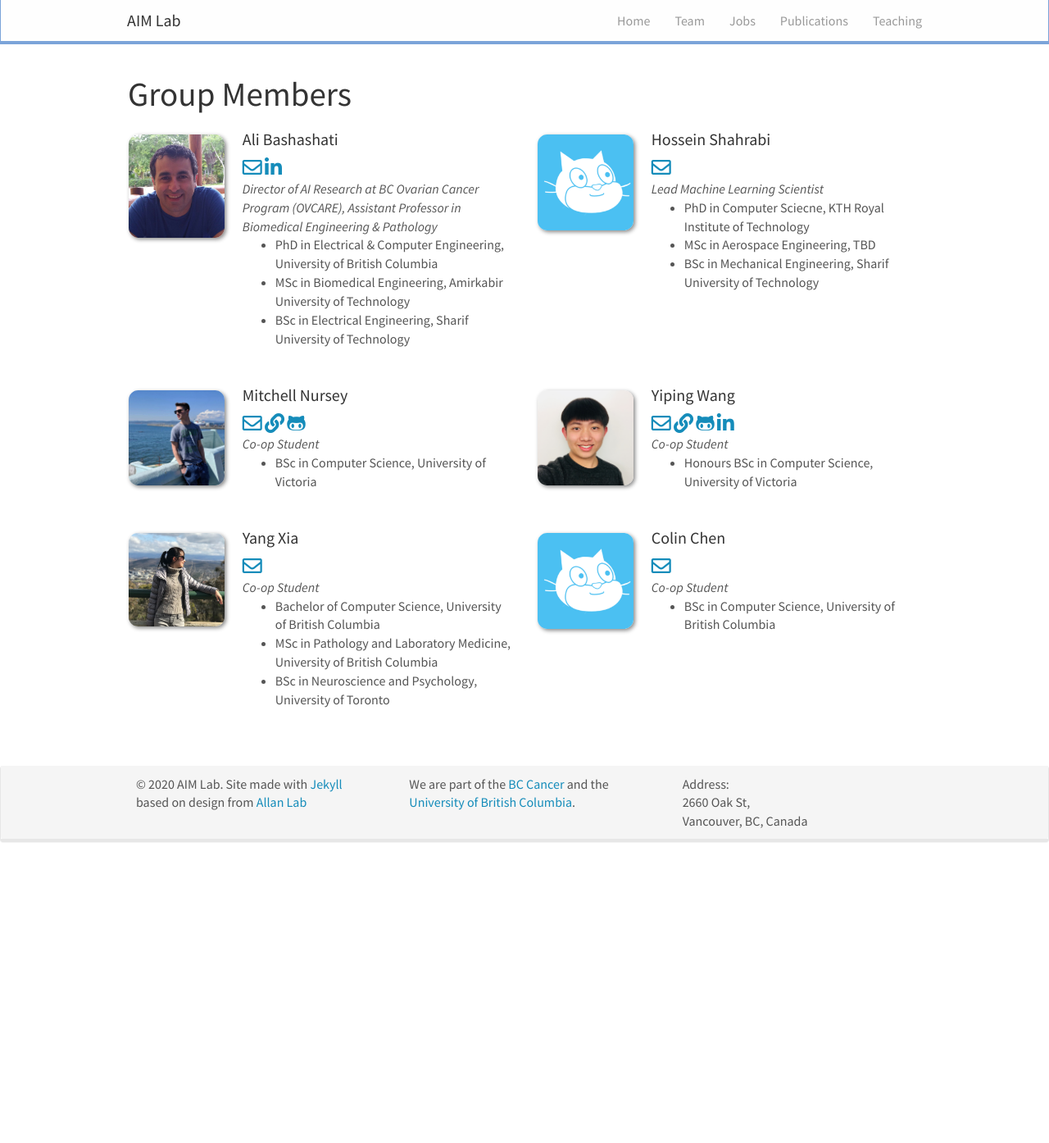
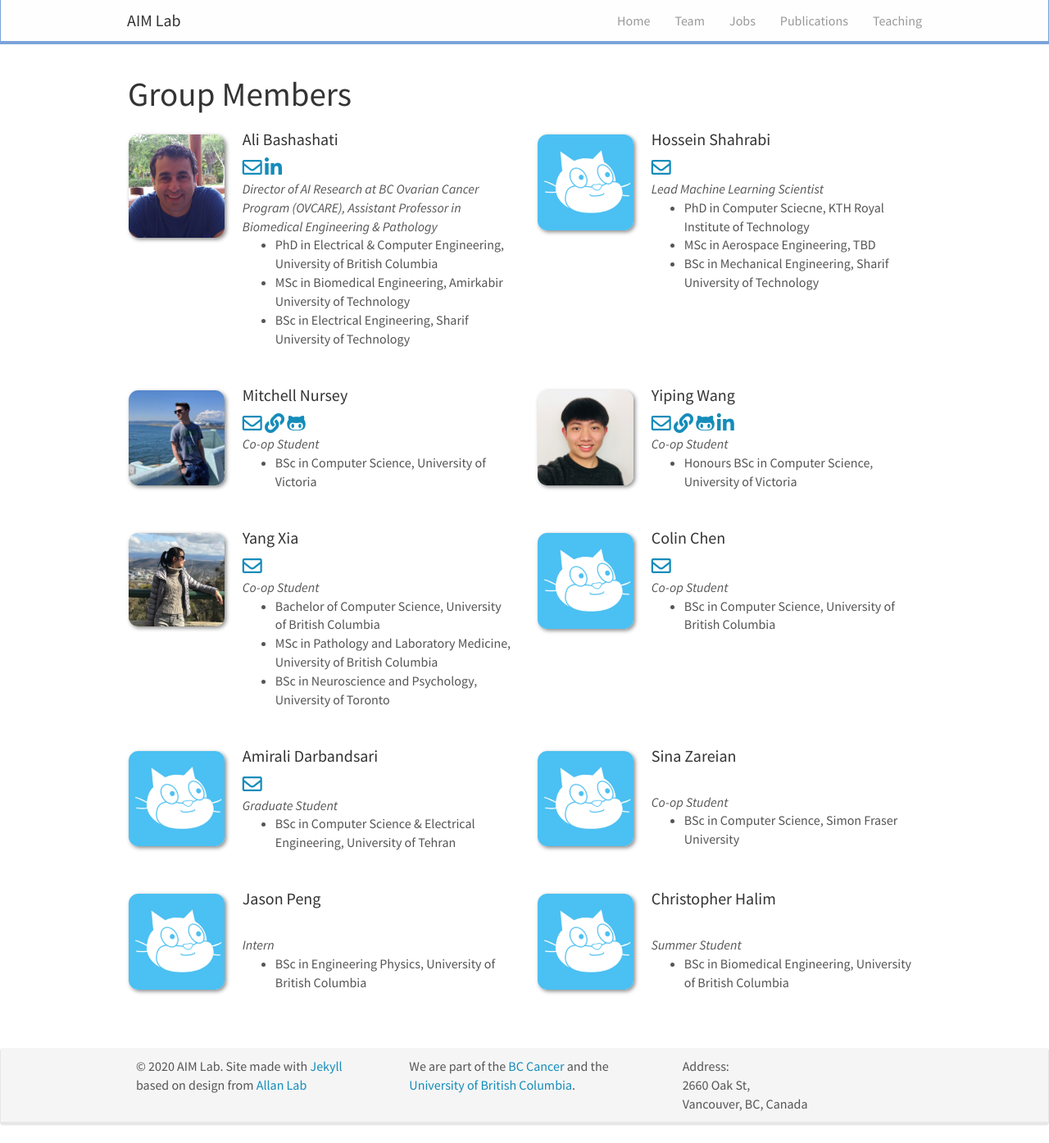
Before and after one commit to AIMLab-UBC/AIMLab-UBC.github.io, a Jekyll site: the page built from _pages/team.md, in a window 1280 px wide and 1394 px high. Shown: the whole window at 82% size. Built offline with Jekyll 4.4.1, drawn with Linux system fonts in a browser that asks for light colours; nearby versions of some CDN libraries.

Commit message:
Update team_members.yml
AB: added more team members

```diff
--- a/_data/team_members.yml
+++ b/_data/team_members.yml
@@ -69,3 +69,48 @@
   linkedin: 0
   number_educ: 1
   education1: BSc in Computer Science, University of British Columbia
+
+- name: Amirali Darbandsari
+  photo: default.png
+  info: Graduate Student
+  email: mailto:cchen@bccrc.ca
+  website: 0
+  github: 0
+  twitter: 0
+  linkedin: 0
+  number_educ: 1
+  education1: BSc in Computer Science & Electrical Engineering, University of Tehran
+  education2: MSc in Electrical & Computer Engineering, University of British Columbia
+
+- name: Sina Zareian
+  photo: default.png
+  info: Co-op Student
+  email: 0
+  website: 0
+  github: 0
+  twitter: 0
+  linkedin: 0
+  number_educ: 1
+  education1: BSc in Computer Science, Simon Fraser University
+
+- name: Jason Peng
+  photo: default.png
+  info: Intern
+  email: 0
+  website: 0
+  github: 0
+  twitter: 0
+  linkedin: 0
+  number_educ: 1
+  education1: BSc in Engineering Physics, University of British Columbia
+
+- name: Christopher Halim
+  photo: default.png
+  info: Summer Student
+  email: 0
+  website: 0
+  github: 0
+  twitter: 0
+  linkedin: 0
+  number_educ: 1
+  education1: BSc in Biomedical Engineering, University of British Columbia
```
